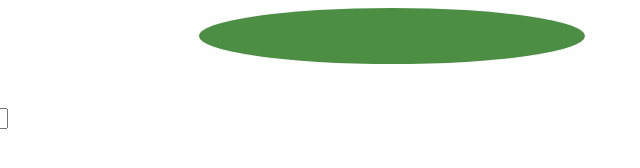
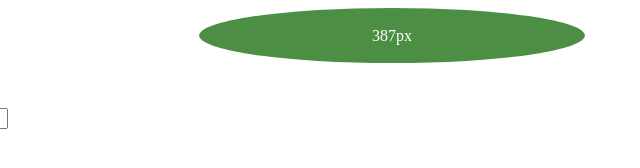
Before and after one commit to Garza0/button-handler, a plain HTML site: page index.html in a window 1280 px wide. Shown: the full height of the page, 248-888 px from the left. Drawn offline with Linux system fonts and the light colour scheme.

Commit message:
tell size

```diff
--- a/index.html
+++ b/index.html
@@ -7,13 +7,14 @@
     <title>Document</title>
 </head>
 <body><div style="height: 100px">
-    <div style="width: 30%; height: 50px; background-color: #4c8f44; border-radius: 50%; transition: all 2s; margin:auto;  "></div></div>
+    <div style="width: 30%; height: 50px; background-color: #4c8f44; border-radius: 50%; transition: all 2s; margin:auto; display:flex; "><p id="size"style='color:white; margin:auto;'></p></div></div>
     <button onclick="changeColor(color.value); countClicks()">Кнопка</button>
     <input type="text" id="color" value="red">
     <p id="counter"></p>
+
     <script>
+        var div = document.querySelector("div").querySelector("div")
         function changeColor(color) {
-            var div = document.querySelector("div").querySelector("div")
             div.style.backgroundColor = color
         }
         var clicks = 0
@@ -23,13 +24,20 @@
         }
 
         function makeBreathe() {
-            var div = document.querySelector("div").querySelector("div")
             if (div.style.width == '30%') div.style.width = '33%'
             else if (div.style.width == '33%') div.style.width = '30%'
             if (div.style.height == '50px') div.style.height = '80px'
             else if (div.style.height == '80px') div.style.height = '50px'
+
         }
         setInterval(makeBreathe, 2001)
+
+        function showWidth() {
+            size.innerText = Math.round(div.getBoundingClientRect().width)+'px'
+
+        }
+        setInterval(showWidth, 101)
+
     </script>
 </body>
 </html>
```
